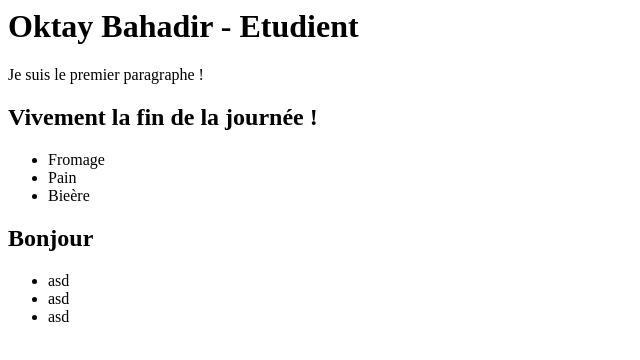
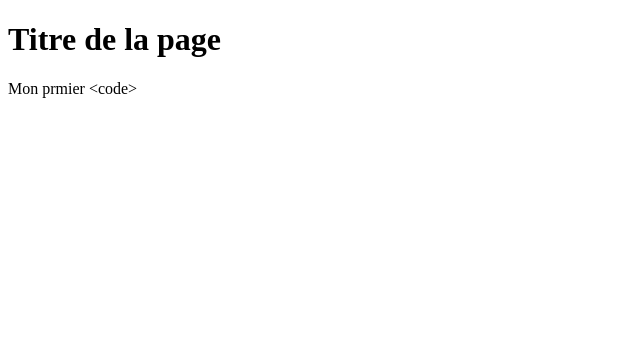
Before and after one commit to BahadirOktay/premier-depot, a plain HTML site: page index.html in a window 1280 px wide. Shown: the whole page, without its empty margins (0-640 px from the left). Drawn offline with Linux system fonts and the light colour scheme.

```diff
--- a/index.html
+++ b/index.html
@@ -1,14 +1,26 @@
-<h1>Oktay Bahadir - Etudient</h1>
-<p>Je suis le premier paragraphe !</p>
-<h2>Vivement la fin de la journée ! </h2>
-<ul>
-  <li>Fromage</li>
-  <li>Pain</li>
-  <li>Bieère</li>
-</ul>
-<h2>Bonjour</h2>
-<ul>
-  <li>asd</li>
-  <li>asd</li>
-  <li>asd</li>
-</ul>
+<!DOCTYPE html>
+<html lang="fr"> <!-- précise la langue du contenu de la page -->
+<head>
+  <!-- Jeu de caractères utilisé pour l'encodage du fichier HTML -->
+  <meta charset="UTF-8">
+
+  <!-- Très important !!! Bloque le zoom automatique sur smartphones -->
+  <meta name="viewport" content="width=device-width, initial-scale=1.0">
+
+  <!-- Titre de la page -->
+  <title>Steve Fallet | Mon 1er code</title>
+
+  <!-- Auteur -->
+  <meta name="author" content="Laure Dinateur">
+
+  <!-- Favicons : icône de la page dans plusieurs tailles et formats -->
+  <link rel="apple-touch-icon" sizes="180x180" href="./apple-touch-icon.png">
+  <link rel="icon" type="image/png" sizes="32x32" href="./favicon-32x32.png">
+  <link rel="icon" type="image/png" sizes="16x16" href="./favicon-16x16.png">
+  <link rel="manifest" href="./site.webmanifest">
+</head>
+<body>
+<h1>Titre de la page</h1>
+<p>Mon prmier &lt;code&gt;</p>
+</body>
+</html>
```
